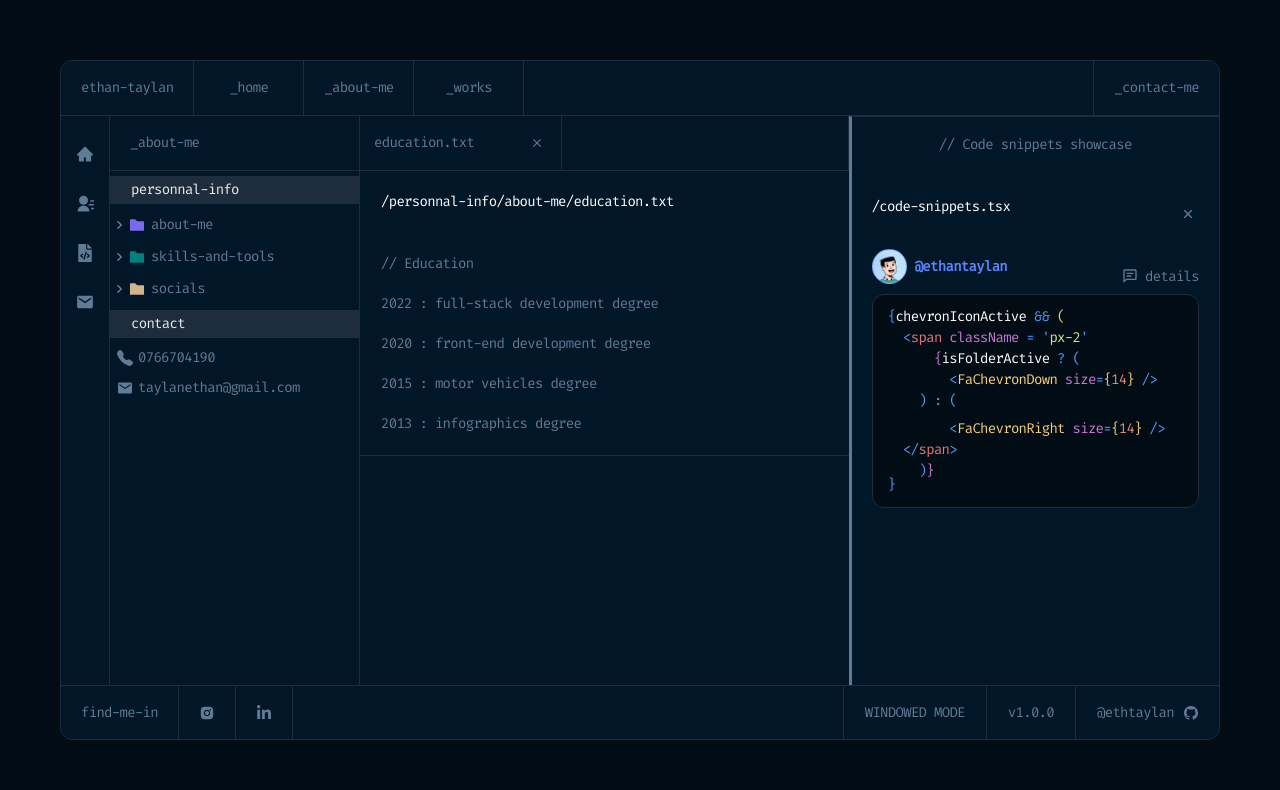
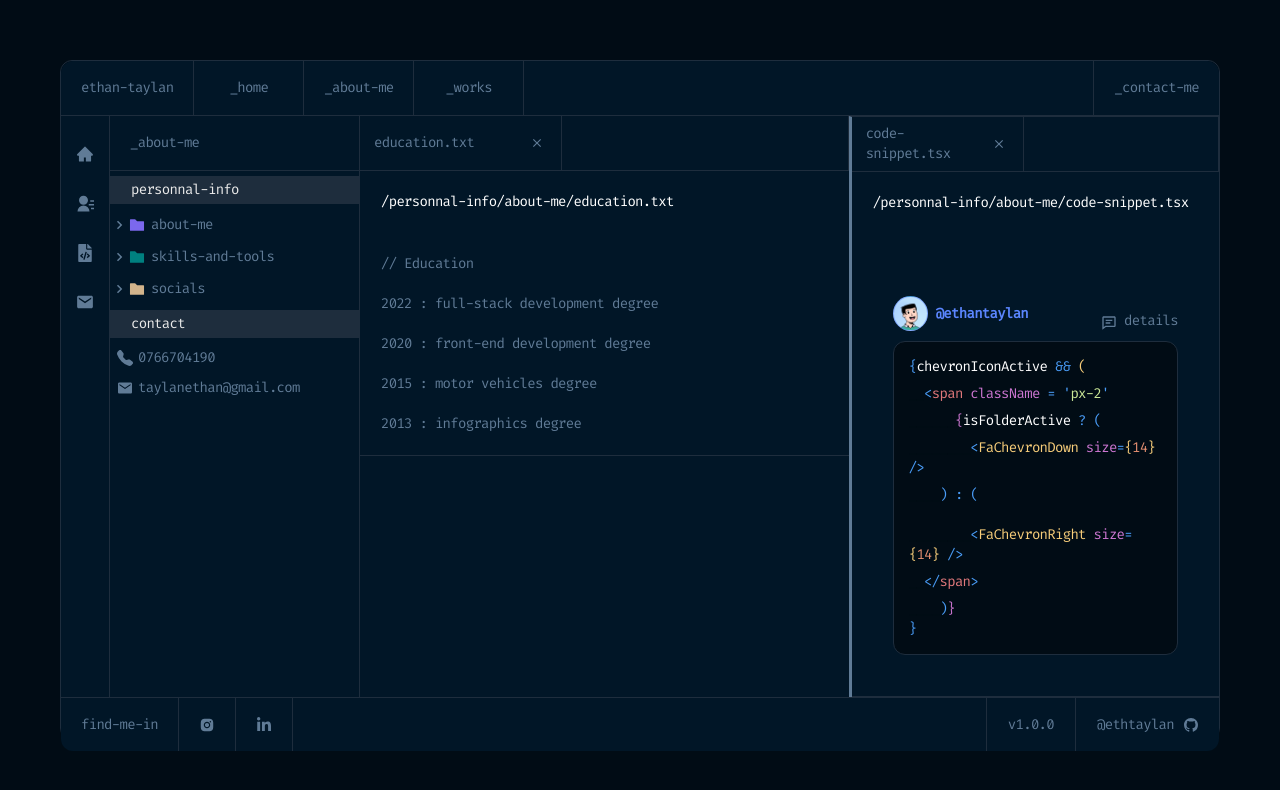
Before and after one commit to ethantaylan/ethan-taylan-portfolio, a React (Vite) app: page /about-me/education in a window 1280 px wide. Shown: the top 790 px of the page. Built offline with nearby package versions, Linux system fonts and the light colour scheme.

Commit message:
feat: added close tab to code snippets

```diff
--- a/src/App.tsx
+++ b/src/App.tsx
@@ -1,7 +1,7 @@
 // import Home from './packages/Home/Home';
 import 'bootstrap/dist/css/bootstrap.css';
 import React from 'react';
-import EnterFullScreen from './components/FullScreen/EnterFullScreen';
+// import EnterFullScreen from './components/FullScreen/EnterFullScreen';
 import useMediaQuery from './hooks/useMediaQuery';
 import AppLayout from './packages/AppLayout';
 
@@ -10,7 +10,7 @@ function App() {
 
   return (
     <React.Fragment>
-      <EnterFullScreen className={matches && 'd-none'} />
+      {/* <EnterFullScreen className={matches && 'd-none'} /> */}
       <AppLayout />
     </React.Fragment>
   );
--- a/src/components/CodeSnippets/CodeSnippets.tsx
+++ b/src/components/CodeSnippets/CodeSnippets.tsx
@@ -2,6 +2,7 @@ import React from 'react';
 import { BiCommentDetail } from 'react-icons/bi';
 import { IoIosClose } from 'react-icons/io';
 import useMediaQuery from '../../hooks/useMediaQuery';
+import TextEmplacement from '../TexteEmplacement/TextEmplacement';
 import './code-snippet.scss';
 import Code from './Code/Code';
 
@@ -30,20 +31,13 @@ export const CodeSnippets: React.FC<CodeSnippetsProps> = ({
         showCodeSnippet ? 'my-border-top app-bg all-container' : 'd-none'
       }`}
     >
-      <h1 className="p-4"> // Code snippets showcase</h1>
-
+      <TextEmplacement
+        pathTitle="code-snippet.tsx"
+        fileName={'code-snippet.tsx'}
+        onClick={onClose}
+      >
         <div className="snippet-container">
-        <div className="d-flex w-100 mb-4 justify-content-between align-items-center">
-          <span style={{ color: '#ffffff' }}>
-            /code-snippets.tsx
-            <br /> <br />
-          </span>
-          <IoIosClose
-            onClick={() => onClose()}
-            size={22}
-            className="close-icon hover"
-          />
-        </div>
+          <div className="d-flex w-100 mb-4 justify-content-between align-items-center"></div>
 
           <div className="user-container">
             <div className="d-flex align-items-center flex-row">
@@ -82,6 +76,7 @@ export const CodeSnippets: React.FC<CodeSnippetsProps> = ({
             />
           </div>
         </div>
+      </TextEmplacement>
     </div>
   );
 };
--- a/src/components/Footer/Footer.tsx
+++ b/src/components/Footer/Footer.tsx
@@ -42,7 +42,7 @@ export const Footer = () => {
         </div>
       </div>
       <div className="d-flex h-100">
-        {matches && (
+        {/* {matches && (
           <span
             onClick={() => {
               exitFullScreenMode();
@@ -52,7 +52,7 @@ export const Footer = () => {
           >
             {mode ? 'FULLSCREEN MODE' : 'WINDOWED MODE'}
           </span>
-        )}
+        )} */}
 
         {matches && (
           <span className="version h-100 d-flex d-992-none justify-content-center align-items-center my-border-left my-border-right px-4">
--- a/src/components/Navbar/FolderBar/FolderBarFolder/FolderBarFolder.tsx
+++ b/src/components/Navbar/FolderBar/FolderBarFolder/FolderBarFolder.tsx
@@ -1,8 +1,8 @@
 import React from 'react';
 import { BiChevronDown, BiChevronRight } from 'react-icons/bi';
 import {
-  FolderBarFolder as FolderBarFolderModel,
-  FolderBarArticle as FolderBarArticleModel
+  FolderBarArticle as FolderBarArticleModel,
+  FolderBarFolder as FolderBarFolderModel
 } from '../FolderBar';
 import { FolderBarArticle } from '../FolderBarItems/FolderBarArticle';
 
--- a/src/components/TexteEmplacement/Developer.tsx
+++ b/src/components/TexteEmplacement/Developer.tsx
@@ -27,6 +27,7 @@ export const Developer = () => {
   return (
     <React.Fragment>
       <TextEmplacement
+        path="/about-me"
         text={text}
         pathTitle={'developer.txt'}
         fileName={'developer.txt'}
--- a/src/components/TexteEmplacement/Education.tsx
+++ b/src/components/TexteEmplacement/Education.tsx
@@ -6,20 +6,28 @@ export const Education = ({}) => {
     <span>
       // Education
       <br />
-      <br />2022 : full-stack development degree
       <br />
-      <br />2020 : front-end development degree
+      2022 : full-stack development degree
       <br />
-      <br />2015 : motor vehicles degree
       <br />
-      <br />2013 : infographics degree
-
+      2020 : front-end development degree
+      <br />
+      <br />
+      2015 : motor vehicles degree
+      <br />
+      <br />
+      2013 : infographics degree
     </span>
   );
 
   return (
     <React.Fragment>
-      <TextEmplacement text={text} pathTitle={'education.txt'} fileName={'education.txt'} />
+      <TextEmplacement
+        path="/about-me"
+        text={text}
+        pathTitle={'education.txt'}
+        fileName={'education.txt'}
+      />
     </React.Fragment>
   );
 };
--- a/src/components/TexteEmplacement/Hobbies.tsx
+++ b/src/components/TexteEmplacement/Hobbies.tsx
@@ -22,6 +22,7 @@ export const Hobbies = () => {
   return (
     <React.Fragment>
       <TextEmplacement
+        path="/about-me"
         text={text}
         pathTitle={'hobbies.txt'}
         fileName={'hobbies.txt'}
--- a/src/components/TexteEmplacement/Skills.tsx
+++ b/src/components/TexteEmplacement/Skills.tsx
@@ -32,7 +32,12 @@ export const Skills = () => {
 
   return (
     <React.Fragment>
-      <TextEmplacement text={text} pathTitle={'skills.txt'} fileName={'skills.txt'} />
+      <TextEmplacement
+        path="/about-me"
+        text={text}
+        pathTitle={'skills.txt'}
+        fileName={'skills.txt'}
+      />
     </React.Fragment>
   );
 };
--- a/src/components/TexteEmplacement/TextEmplacement.tsx
+++ b/src/components/TexteEmplacement/TextEmplacement.tsx
@@ -5,15 +5,21 @@ import useMediaQuery from '../../hooks/useMediaQuery';
 import './text-emplacement.scss';
 
 interface TextEmplacementProps {
-  text: React.ReactElement;
-  pathTitle: string;
+  text?: React.ReactElement;
+  pathTitle?: string;
   fileName: string;
+  children?: any;
+  path: string;
+  onClick?: () => void;
 }
 
 export const TextEmplacement: React.FC<TextEmplacementProps> = ({
   pathTitle,
   text,
-  fileName
+  fileName,
+  children,
+  path,
+  onClick
 }) => {
   const matches = useMediaQuery('(max-width: 992px)');
 
@@ -24,7 +30,8 @@ export const TextEmplacement: React.FC<TextEmplacementProps> = ({
           matches && 'my-border-top mt-5 padding-17'
         } line-height-20 flex-column`}
       >
-        <NavLink to="/about-me">
+        <NavLink onClick={onClick} to={path}>
+          {fileName && (
             <div className="d-flex align-items-center ps-3 primary w-100 article-btn my-border-bottom">
               <span className={` ${matches ? 'w-100' : 'w-25'} me-4`}>
                 {fileName}
@@ -33,12 +40,16 @@ export const TextEmplacement: React.FC<TextEmplacementProps> = ({
                 <IoMdClose className="p-0" />
               </span>
             </div>
+          )}
         </NavLink>
 
+        {pathTitle && (
           <div className="p-4 my-border-bottom">
             <h1 className="text-white mb-5">{`/personnal-info/about-me/${pathTitle}`}</h1>
             <div className="d-flex primary">{text}</div>
+            {children}
           </div>
+        )}
       </div>
     </React.Fragment>
   );
```
Lines whose indentation alone changed are shown as unchanged.
